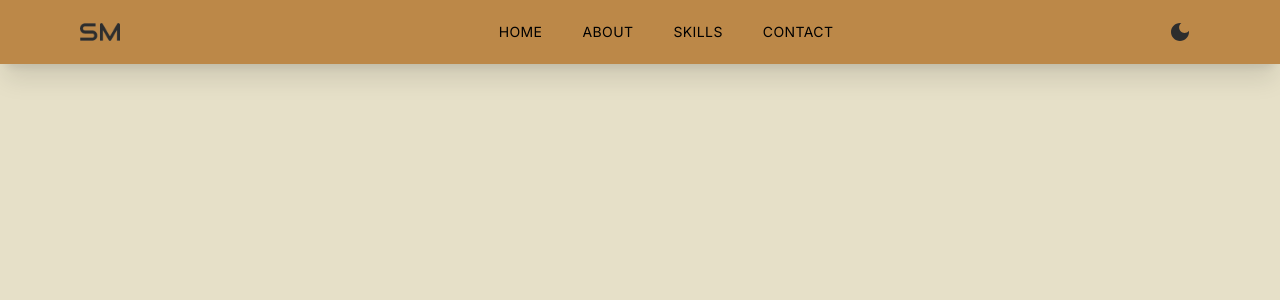
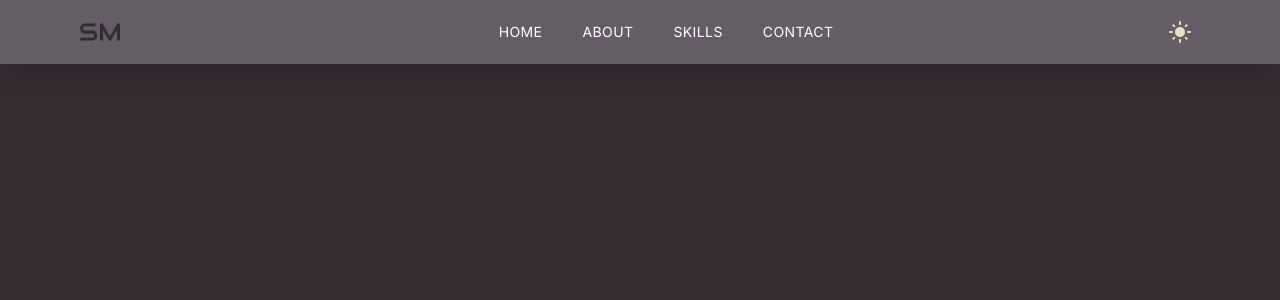
Before and after one commit to ShantMelikyan/holy-grail-fortfolio, a Next.js app: page / in a window 1280 px wide. Both pictures are taken after a click on the button "Switch to Dark Mode". Shown: the top 300 px of the page. Built offline with nearby package versions, Linux system fonts and the light colour scheme.

Commit message:
theme changer system

```diff
--- a/app/ThemeSwitcher.tsx
+++ b/app/ThemeSwitcher.tsx
@@ -1,17 +1,31 @@
 "use client";
-import { useState, useEffect } from "react";
-import { useTheme } from "next-themes";
-import { FaMoon, FaSun, FaDesktop } from "react-icons/fa";
-import IconButton from "@mui/material/IconButton";
-import DarkModeIcon from "@mui/icons-material/DarkMode";
+import { useState, useEffect } from 'react';
+import { useTheme } from 'next-themes';
+import IconButton from '@mui/material/IconButton';
+import DarkModeIcon from '@mui/icons-material/DarkMode';
 import LightModeIcon from '@mui/icons-material/LightMode';
 
 const ThemeSwitcher = () => {
+  const { theme, setTheme } = useTheme();
   const [mounted, setMounted] = useState(false);
-  const { theme, setTheme } = useTheme();
 
   useEffect(() => {
+    const updateTheme = (event : MediaQueryListEvent) => {
+      const systemTheme = event.matches ? 'dark' : 'light';
+      setTheme(systemTheme);
+    };
+
+    const mediaQuery = window.matchMedia('(prefers-color-scheme: dark)');
+    setTheme(mediaQuery.matches ? 'dark' : 'light');
     setMounted(true);
+
+    // Add event listener to detect system theme changes
+    mediaQuery.addEventListener('change', updateTheme);
+
+    // Clean up the event listener when component unmounts
+    return () => {
+      mediaQuery.removeEventListener('change', updateTheme);
+    };
   }, []);
 
   if (!mounted) {
@@ -19,28 +33,27 @@ const ThemeSwitcher = () => {
   }
 
   const handleClick = () => {
-    if (light) {
-      setTheme("dark");
-    } else {
-      setTheme("light");
-    }
+    const newTheme = theme === 'light' ? 'dark' : 'light';
+    setTheme(newTheme);
   };
 
-  const light = theme === "light";
+  const iconColor = theme === 'light' ? '#2d2d2d' : '#E6E0C8';
+  const iconLabel = theme === 'light' ? 'Switch to Dark Mode' : 'Switch to Light Mode';
+
   return (
-    <div>
-      <button className="flex items-center" onClick={() => handleClick()}>
-        {light ? (
-          <IconButton size="medium" edge="start" aria-label="Dark Mode">
-            <DarkModeIcon style={{ color: "#2d2d2d" }} />
-          </IconButton>
-        ) : (
-          <IconButton size="medium" edge="start" aria-label="Light Mode">
-            <LightModeIcon style={{ color: "#E6E0C8" }} />
-          </IconButton>
-        )}
-      </button>
-    </div>
+    <IconButton
+      className="flex items-center"
+      onClick={handleClick}
+      size="medium"
+      edge="start"
+      aria-label={iconLabel}
+    >
+      {theme === 'light' ? (
+        <DarkModeIcon sx={{ color: iconColor }} />
+      ) : (
+        <LightModeIcon sx={{ color: iconColor }} />
+      )}
+    </IconButton>
   );
 };
 
```
